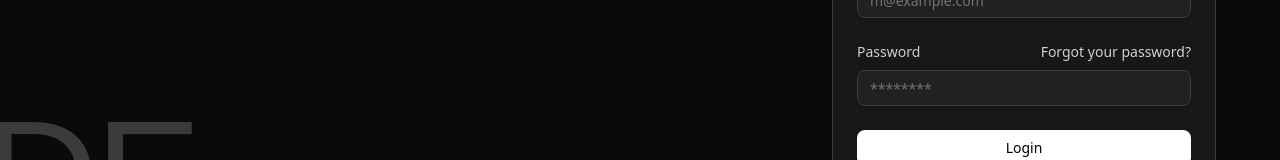
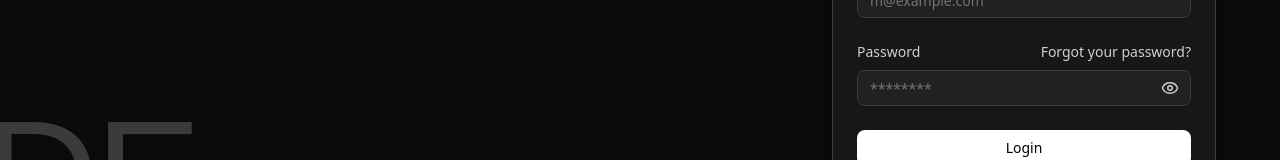
Before and after one commit to RiteshSharmaop/IDE-, a React (Vite) app in the folder frontend/: page /signin in a window 1280 px wide. Shown: the part 343-503 px from the top of the page. Built offline with nearby package versions, Linux system fonts and the light colour scheme; no server answers; a web font is replaced by a local one.

Commit message:
Feature: Eye button in password in login and signup page

```diff
--- a/frontend/src/components/pagesCard/LoginCard.jsx
+++ b/frontend/src/components/pagesCard/LoginCard.jsx
@@ -16,6 +16,7 @@ import api from "../../lib/api";
 import { useAuth } from "../../lib/auth";
 import { useSocket } from "../../context/SocketContext";
 import { useRoom } from "../../context/RoomContext";
+import { Eye, EyeOff } from "lucide-react";
 
 export function LoginCard() {
   const [email, setEmail] = useState("");
@@ -24,16 +25,15 @@ export function LoginCard() {
   const [error, setError] = useState(null);
   const navigate = useNavigate();
   const { signin } = useAuth();
-  const {socket , socketId , setSocketId} = useSocket();
+  const { socket, socketId, setSocketId } = useSocket();
   const { roomId, setRoomId } = useRoom();
+  const [showPassword, setShowPassword] = useState(false);
 
   useEffect(() => {
     // connect to socket
     if (!socket) return;
 
-
-          console.log("SocketID : " , socketId);
-
+    console.log("SocketID : ", socketId);
 
     return () => socket.off("receiveMessage");
   }, [socket, socketId]);
@@ -55,15 +55,12 @@ export function LoginCard() {
     };
   }, [socket]);
 
-
-
-  const joinRoom = async(roomId)=>{
+  const joinRoom = async (roomId) => {
     // Join the room via socket
     socket.emit("joinRoom", { roomId });
     console.log("Joined Room");
 
     // console.log(`${socketId} joinded room ${roomId}`);
-
   };
 
   const handleEnterKey = (e) => {
@@ -72,10 +69,7 @@ export function LoginCard() {
 
       // 👇 get live value from input
       const enteredRoomId =
-        e.target.id === "roomId"
-          ? e.target.value.trim()
-          : roomId?.trim();
-
+        e.target.id === "roomId" ? e.target.value.trim() : roomId?.trim();
 
       if (enteredRoomId) {
         handleLoginAndJoinRoom(e);
@@ -84,7 +78,6 @@ export function LoginCard() {
       }
     }
   };
-
 
   const handleLogin = async (e) => {
     e?.preventDefault();
@@ -99,10 +92,10 @@ export function LoginCard() {
         console.log("roomID ", createdRoomId);
         const user = res.data.data?.user;
         if (token) signin(token, user);
-        await joinRoom(createdRoomId)
+        await joinRoom(createdRoomId);
         localStorage.setItem("roomId", createdRoomId);
 
-        setRoomId(createdRoomId)
+        setRoomId(createdRoomId);
 
         navigate(`/e/${createdRoomId}`);
       } else {
@@ -128,9 +121,8 @@ export function LoginCard() {
         if (token) signin(token, user);
 
         await joinRoom(roomId);
-        setRoomId(roomId)
+        setRoomId(roomId);
         localStorage.setItem("roomId", roomId);
-
 
         navigate(`/e/${roomId}`);
       } else {
@@ -180,8 +172,6 @@ export function LoginCard() {
                 required
                 className="bg-[#212121] border border-[#3E3F3E] text-[#D0D0D0] placeholder-[#3E3F3E] focus:ring-[#D0D0D0]"
               />
-
-
             </div>
             <div className="grid gap-2">
               <div className="flex items-center">
@@ -196,16 +186,31 @@ export function LoginCard() {
                   Forgot your password?
                 </Link>
               </div>
+              <div className="relative">
                 <Input
                   id="password"
-                type="password"
+                  type={showPassword ? "text" : "password"}
                   value={password}
                   onChange={(e) => setPassword(e.target.value)}
                   placeholder="********"
                   onKeyDown={handleEnterKey}
                   required
-                className="bg-[#212121] border border-[#3E3F3E] text-[#D0D0D0] placeholder-[#3E3F3E] focus:ring-[#D0D0D0]"
+                  autoComplete="current-password"
+                  className="bg-[#212121] border border-[#3E3F3E] text-[#D0D0D0]
+               placeholder-[#3E3F3E] focus:ring-[#D0D0D0] pr-10"
                 />
+
+                <span
+                  onClick={() => setShowPassword((prev) => !prev)}
+                  className="absolute right-3 top-1/2 -translate-y-1/2
+               cursor-pointer text-[#D0D0D0] hover:text-white
+               select-none"
+                  role="button"
+                  aria-label={showPassword ? "Hide password" : "Show password"}
+                >
+                  {showPassword ? <EyeOff size={18} /> : <Eye size={18} />}
+                </span>
+              </div>
             </div>
           </div>
         </form>
--- a/frontend/src/components/pagesCard/SignupCard.jsx
+++ b/frontend/src/components/pagesCard/SignupCard.jsx
@@ -16,6 +16,7 @@ import api from "../../lib/api";
 import { useAuth } from "../../lib/auth";
 import { useSocket } from "../../context/SocketContext";
 import { useRoom } from "../../context/RoomContext";
+import { Eye, EyeOff } from "lucide-react";
 
 export function SignupCard() {
   const [username, setUsername] = useState("");
@@ -26,17 +27,15 @@ export function SignupCard() {
   const navigate = useNavigate();
   const { signin } = useAuth();
 
-
-   const {socket , socketId , setSocketId} = useSocket();
+  const { socket, socketId, setSocketId } = useSocket();
   const { roomId, setRoomId } = useRoom();
+  const [showPassword, setShowPassword] = useState(false);
 
   useEffect(() => {
     // connect to socket
     if (!socket) return;
 
-
-            console.log("SocketID : " , socketId);
-
+    console.log("SocketID : ", socketId);
 
     return () => socket.off("receiveMessage");
   }, [socket, socketId]);
@@ -58,14 +57,12 @@ export function SignupCard() {
     };
   }, [socket]);
 
-
-    const joinRoom = async(roomId)=>{
+  const joinRoom = async (roomId) => {
     // Join the room via socket
     socket.emit("joinRoom", { roomId });
     console.log("Joined Room");
 
     // console.log(`${socketId} joinded room ${roomId}`);
-
   };
   const handleSignup = async (e) => {
     e?.preventDefault();
@@ -83,8 +80,8 @@ export function SignupCard() {
         const token = res.data.data?.token;
         const user = res.data.data?.user;
         if (token) signin(token, user);
-        await joinRoom(createdRoomId)
-        setRoomId(createdRoomId)
+        await joinRoom(createdRoomId);
+        setRoomId(createdRoomId);
 
         navigate(`/e/${createdRoomId}`);
       } else {
@@ -147,7 +144,7 @@ export function SignupCard() {
               <Label htmlFor="password" className="text-[#D0D0D0]">
                 Password
               </Label>
-              <Input
+              {/* <Input
                 id="password"
                 type="password"
                 value={password}
@@ -155,7 +152,31 @@ export function SignupCard() {
                 placeholder="********"
                 required
                 className="bg-[#212121] border border-[#3E3F3E] text-[#D0D0D0] placeholder-[#3E3F3E] focus:ring-[#D0D0D0]"
+              /> */}
+              <div className="relative">
+                <Input
+                  id="password"
+                  type={showPassword ? "text" : "password"}
+                  value={password}
+                  onChange={(e) => setPassword(e.target.value)}
+                  placeholder="********"
+                  autoComplete="new-password"
+
+                  className="bg-[#212121] border border-[#3E3F3E] text-[#D0D0D0]
+               placeholder-[#3E3F3E] focus:ring-[#D0D0D0] pr-10"
                 />
+
+                <span
+                  onClick={() => setShowPassword((prev) => !prev)}
+                  className="absolute right-3 top-1/2 -translate-y-1/2
+               cursor-pointer text-[#D0D0D0] hover:text-white
+               select-none"
+                  role="button"
+                  aria-label={showPassword ? "Hide password" : "Show password"}
+                >
+                  {showPassword ? <EyeOff size={18} /> : <Eye size={18} />}
+                </span>
+              </div>
             </div>
           </div>
         </form>
@@ -174,8 +195,8 @@ export function SignupCard() {
         <Button
           variant="outline"
           className="w-full cursor-pointer border border-[#3E3F3E] bg-[#3e3f3eaf] hover:bg-[#6260608e] text-white hover:text-white"
-          onClick={()=>{
-            navigate("/not-found")
+          onClick={() => {
+            navigate("/not-found");
           }}
         >
           Sign Up with Google
--- a/frontend/src/lib/auth.jsx
+++ b/frontend/src/lib/auth.jsx
@@ -88,6 +88,7 @@ export function AuthProvider({ children }) {
     } catch {}
     localStorage.removeItem("token");
     localStorage.removeItem("user");;
+    localStorage.removeItem("roomId");;
     setUser(null);
   };
 
```
Lines whose indentation alone changed are shown as unchanged.
